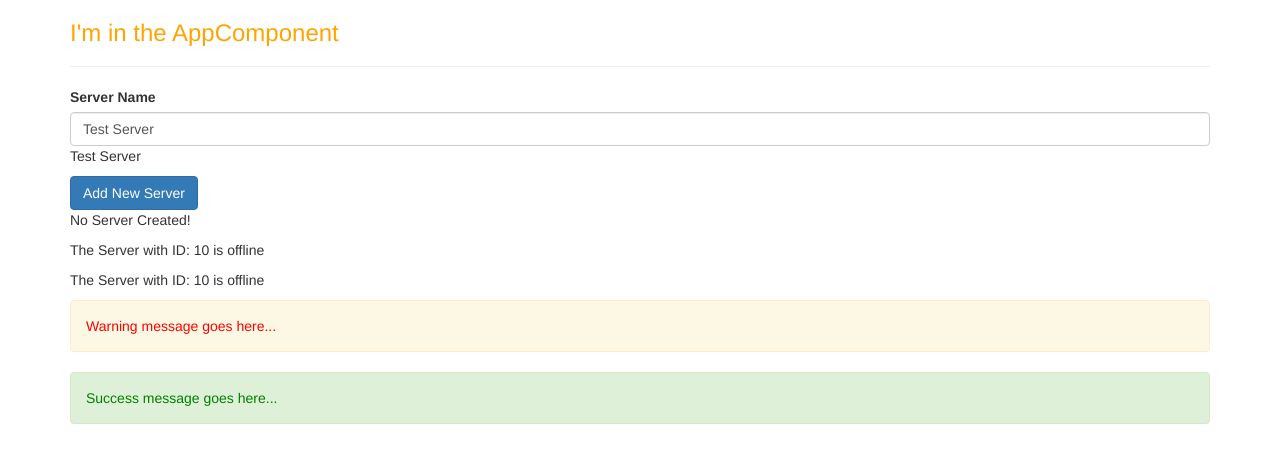
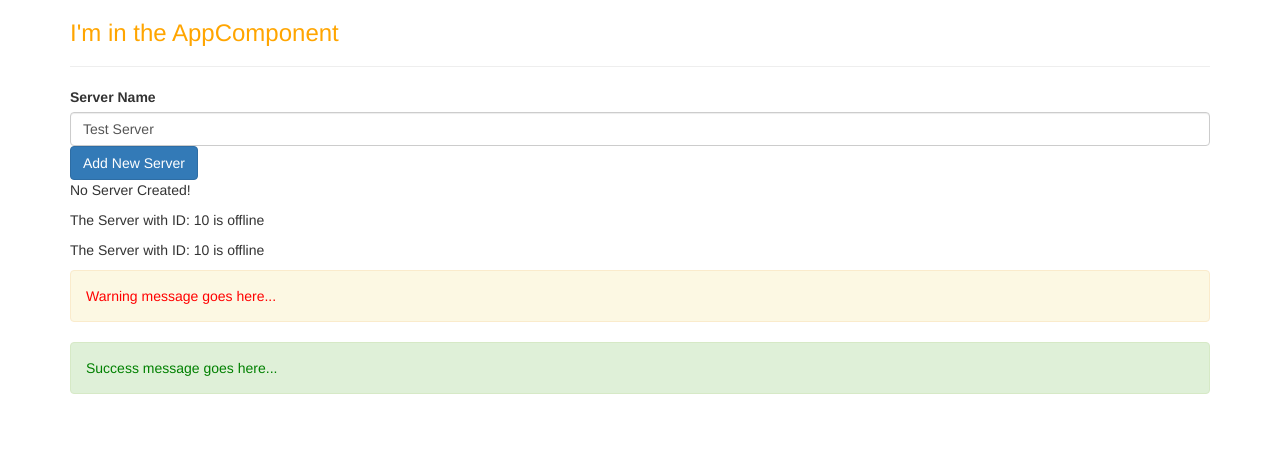
Before and after one commit to techneo1/UIGuild, an Angular app in the folder angular/: page / in a window 1280 px wide. Shown: the top 462 px of the page. Built offline with nearby package versions, Linux system fonts and the light colour scheme.

Commit message:
Combining all types of data binding

```diff
--- a/angular/src/app/servers/servers.component.html
+++ b/angular/src/app/servers/servers.component.html
@@ -3,11 +3,15 @@
     class="form-control"
     (input)="onUpdateServerName($event)"/> -->
 
+<!-- 1. Two way data binding using ngModel -->
 <input type="text"
 class="form-control"
 [(ngModel)]="serverName">
-<p>{{serverName}}</p>
+<!-- <p>{{serverName}}</p> -->
 
+<!-- 2. Property binding to disable/enable the button -->
+<!-- 3. Event binding for button click -->
+<!-- 4. String Interpolation to display Server Creation Status -->
 <button class="btn btn-primary"
     [disabled]="!allowNewServer"
     (click)="onCreateServer()">Add New Server</button>
--- a/angular/src/app/servers/servers.component.ts
+++ b/angular/src/app/servers/servers.component.ts
@@ -26,7 +26,7 @@ export class ServersComponent implements OnInit {
   }
 
   onCreateServer() {
-      this.serverCreationStatus = 'Server was created!';
+      this.serverCreationStatus = 'Server was created! Name is ' + this.serverName;
   }
 
   onUpdateServerName(event: Event) {
```
